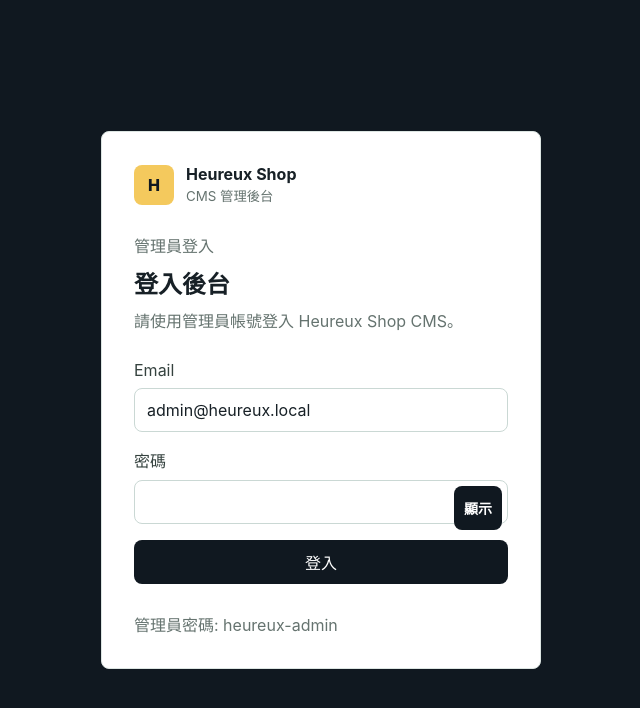
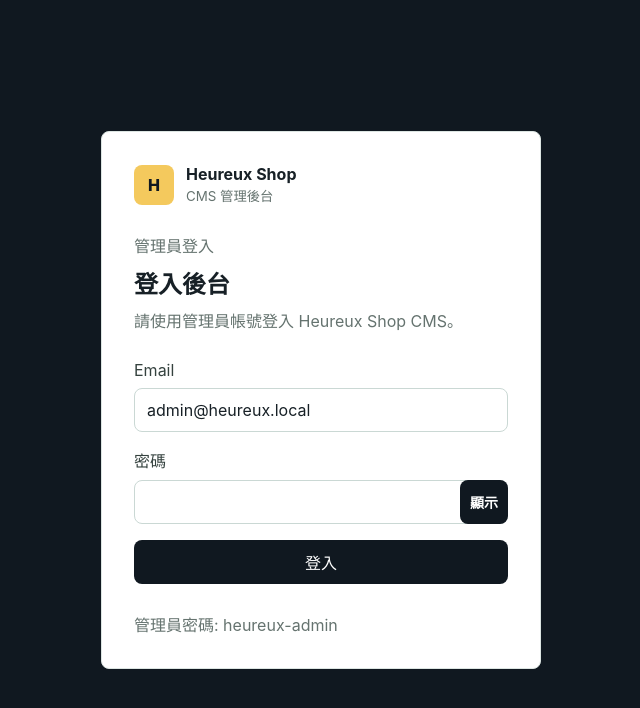
Before and after one commit to Bg6andjason/heureux-shop, a Next.js app in the folder apps/cms/: page /login in a window 1280 px wide. Shown: the top 708 px of the page, without its empty margins (319-959 px from the left). Built offline with nearby package versions, Linux system fonts and the light colour scheme.

Commit message:
style: 修正密碼顯示按鈕跑板問題

```diff
--- a/apps/cms/src/app/globals.css
+++ b/apps/cms/src/app/globals.css
@@ -800,21 +800,22 @@ button.header-action {
 }
 
 .password-field input {
-  padding-right: 70px;
+  padding-right: 76px;
 }
 
 .password-toggle {
   position: absolute;
-  top: 6px;
-  right: 6px;
-  min-height: 32px;
+  top: 50%;
+  right: 0;
+  min-height: 44px;
   border: 1px solid var(--border);
-  border-radius: 8px;
+  border-radius: 0 8px 8px 0;
   padding: 0 10px;
   background: var(--surface);
   color: var(--foreground);
   font-size: 14px;
   font-weight: 700;
+  transform: translateY(-50%);
 }
 
 @media (max-width: 1000px) {
--- a/apps/cms/src/app/login/LoginForm.tsx
+++ b/apps/cms/src/app/login/LoginForm.tsx
@@ -2,10 +2,7 @@
 
 import { useRouter } from "next/navigation";
 import { useState } from "react";
-import {
-  ADMIN_DEMO_EMAIL,
-  loginAdmin,
-} from "@/lib/admin-auth";
+import { ADMIN_DEMO_EMAIL, loginAdmin } from "@/lib/admin-auth";
 import { setCmsAdminSession } from "@/lib/cms-session";
 
 type FieldErrors = {
```
Also changed, not shown: 1 other file (tests, documents, lock files or other folders).
